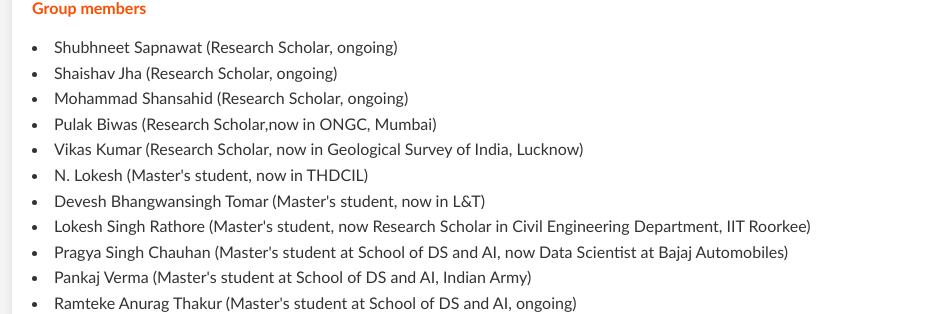
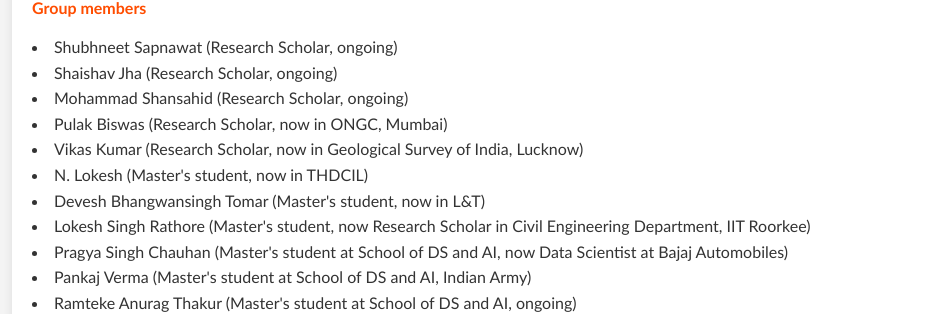
Before and after one commit to RaySohom/q, a Jekyll site: the page index.html, which Jekyll copies as it is, in a window 1280 px wide and 900 px high, scrolled down 1709 px. Shown: the part 146-460 px from the top of the window, without its empty margins (8-936 px from the left). Built offline with Jekyll 4.4.1, drawn with Linux system fonts in a browser that asks for light colours; some web fonts are replaced.

Commit message:
Update index.html

```diff
--- a/index.html
+++ b/index.html
@@ -69,7 +69,7 @@ math modeling, optimization algorithms, and physics informed machine learning.</
 <li> Shubhneet Sapnawat (Research Scholar, ongoing) </li>
 <li> Shaishav Jha (Research Scholar, ongoing) </li>
 <li> Mohammad Shansahid (Research Scholar, ongoing)</li>
-<li> Pulak Biwas (Research Scholar,now in ONGC, Mumbai)</li>
+<li> Pulak Biswas (Research Scholar, now in ONGC, Mumbai)</li>
 <li> Vikas Kumar (Research Scholar, now in Geological Survey of India, Lucknow)</li>
 <li> N. Lokesh (Master's student, now in THDCIL)</li>
 <li> Devesh Bhangwansingh Tomar (Master's student, now in L&T)</li>
```
